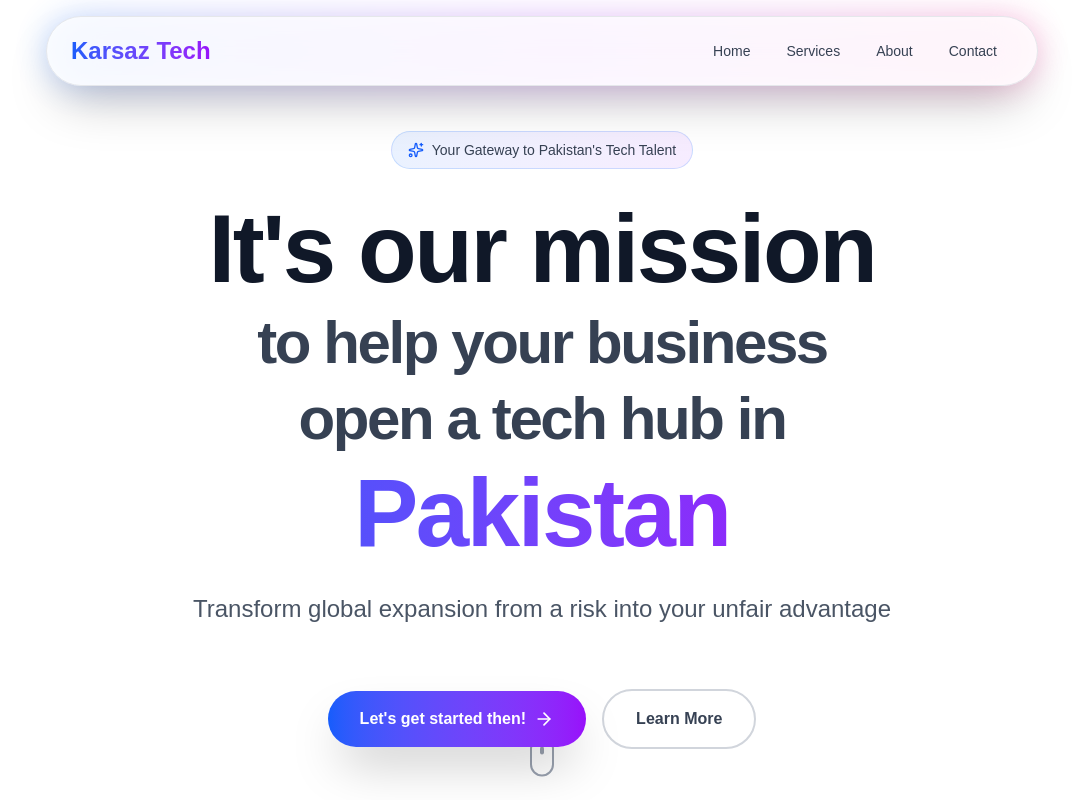
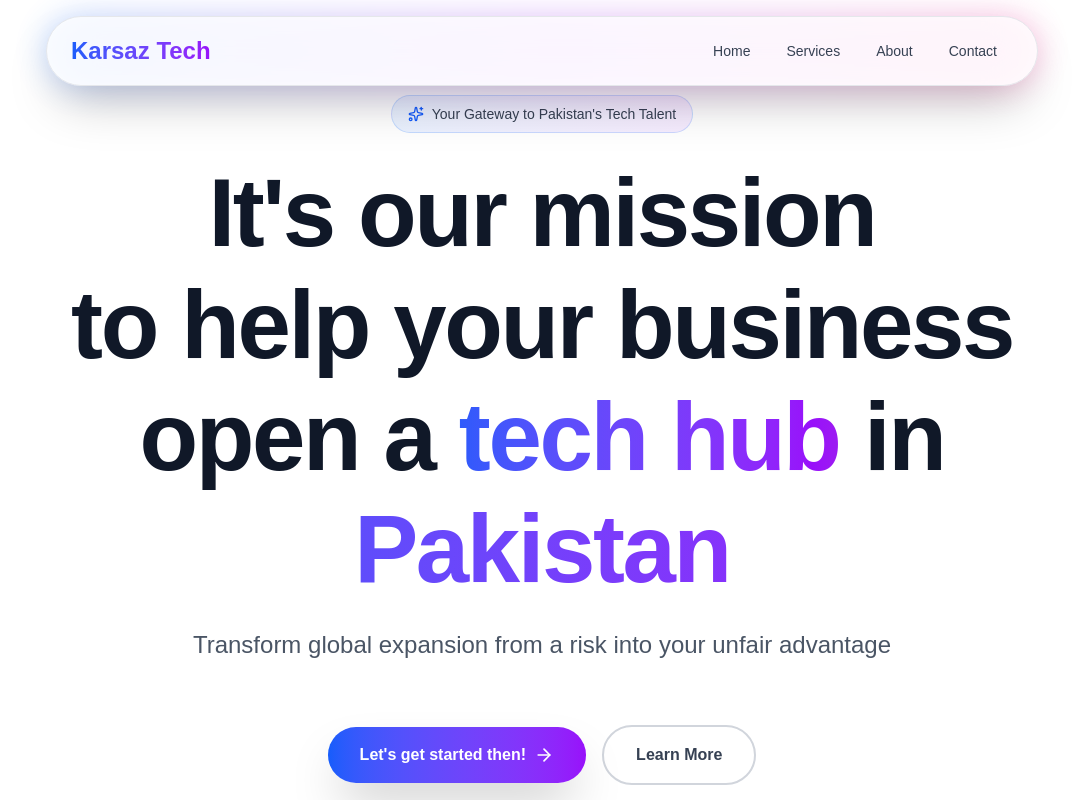
Before and after one commit to hallucinogenizer/karsaz-tech-landing-page, a Next.js app: page / in a window 1280 px wide. Shown: the top 800 px of the page, without its empty margins (98-1180 px from the left). Built offline with nearby package versions, Linux system fonts and the light colour scheme; grey boxes are pictures that could not be loaded.

Commit message:
improved hero section text style

```diff
--- a/src/app/page.tsx
+++ b/src/app/page.tsx
@@ -50,7 +50,7 @@ export default function Home() {
                 initial={{ opacity: 0, y: 20 }}
                 animate={{ opacity: 1, y: 0 }}
                 transition={{ duration: 0.8, delay: 0.4 }}
-                className="text-gray-700 dark:text-gray-300 text-4xl md:text-5xl lg:text-6xl mb-4"
+                className="text-gray-900 dark:text-white mb-4"
               >
                 to help your business
               </motion.div>
@@ -58,9 +58,13 @@ export default function Home() {
                 initial={{ opacity: 0, y: 20 }}
                 animate={{ opacity: 1, y: 0 }}
                 transition={{ duration: 0.8, delay: 0.5 }}
-                className="text-gray-700 dark:text-gray-300 text-4xl md:text-5xl lg:text-6xl mb-4"
+                className="text-gray-900 dark:text-white mb-4"
               >
-                open a tech hub in
+                open a{" "}
+                <span className="bg-linear-to-r from-blue-600 via-purple-600 to-pink-600 bg-clip-text text-transparent animate-gradient">
+                  tech hub
+                </span>
+                {" "}in
               </motion.div>
               <motion.div
                 initial={{ opacity: 0, scale: 0.9 }}
```
